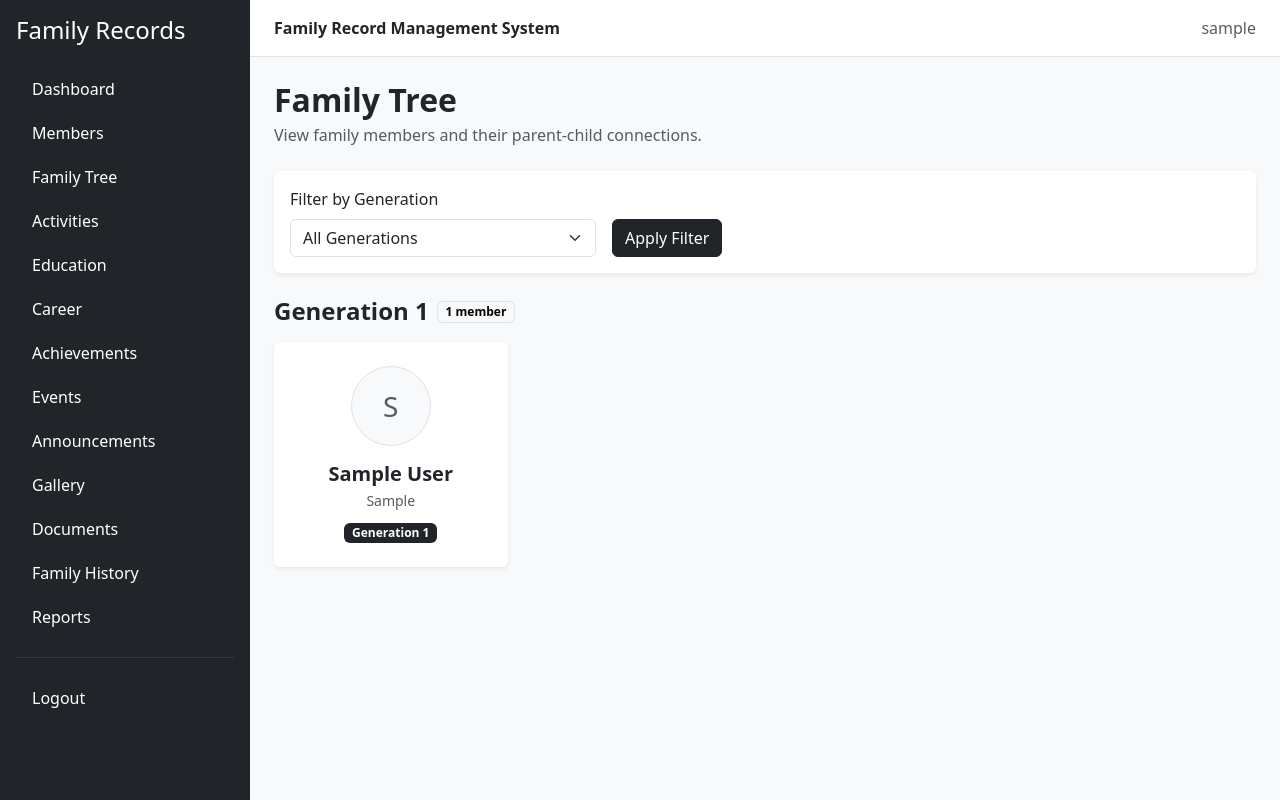
After one commit to dineshsinghdhami/FRMS, a Flask app: page /admin/family-tree in a window 1280 px wide. The commit adds this page. Run offline with Flask 3, Linux system fonts and the light colour scheme; a user stored in the database is signed in; tables that the repository leaves empty hold one stand-in row (values such as "Sample post").

Commit message:
Add family tree and automatic generation tracking

```diff
--- a/app/routes/admin.py
+++ b/app/routes/admin.py
@@ -33,12 +33,12 @@ def get_reverse_relationship(
         return "Son"
 
     if relationship_type == "Son":
-        if related_member.gender == "Female":
+        if member.gender == "Female":
             return "Mother"
         return "Father"
 
     if relationship_type == "Daughter":
-        if related_member.gender == "Female":
+        if member.gender == "Female":
             return "Mother"
         return "Father"
 
@@ -68,7 +68,7 @@ def get_reverse_relationship(
         return "Grandchild"
 
     if relationship_type == "Grandchild":
-        if related_member.gender == "Female":
+        if member.gender == "Female":
             return "Grandmother"
         return "Grandfather"
 
@@ -76,6 +76,69 @@ def get_reverse_relationship(
         return "Cousin"
 
     return None
+
+
+def assign_generation_from_relationship(
+    member,
+    related_member,
+    relationship_type
+):
+    if member.generation is not None and related_member.generation is not None:
+        return False
+
+    if relationship_type in ["Father", "Mother"]:
+        if member.generation is None and related_member.generation is not None:
+            member.generation = related_member.generation - 1
+            return True
+
+        if member.generation is not None and related_member.generation is None:
+            related_member.generation = member.generation + 1
+            return True
+
+    if relationship_type in ["Son", "Daughter"]:
+        if member.generation is None and related_member.generation is not None:
+            member.generation = related_member.generation + 1
+            return True
+
+        if member.generation is not None and related_member.generation is None:
+            related_member.generation = member.generation - 1
+            return True
+
+    if relationship_type in ["Grandfather", "Grandmother"]:
+        if member.generation is None and related_member.generation is not None:
+            member.generation = related_member.generation - 2
+            return True
+
+        if member.generation is not None and related_member.generation is None:
+            related_member.generation = member.generation + 2
+            return True
+
+    if relationship_type == "Grandchild":
+        if member.generation is None and related_member.generation is not None:
+            member.generation = related_member.generation + 2
+            return True
+
+        if member.generation is not None and related_member.generation is None:
+            related_member.generation = member.generation - 2
+            return True
+
+    if relationship_type in [
+        "Husband",
+        "Wife",
+        "Spouse",
+        "Brother",
+        "Sister",
+        "Cousin"
+    ]:
+        if member.generation is None and related_member.generation is not None:
+            member.generation = related_member.generation
+            return True
+
+        if member.generation is not None and related_member.generation is None:
+            related_member.generation = member.generation
+            return True
+
+    return False
 
 
 @admin_bp.route("/dashboard")
@@ -127,6 +190,68 @@ def members():
     )
 
 
+@admin_bp.route("/family-tree")
+@login_required
+@admin_required
+def family_tree():
+    generation_filter = request.args.get(
+        "generation",
+        type=int
+    )
+
+    query = FamilyMember.query
+
+    if generation_filter:
+        query = query.filter_by(
+            generation=generation_filter
+        )
+
+    family_members = query.order_by(
+        FamilyMember.generation.asc().nullslast(),
+        FamilyMember.full_name.asc()
+    ).all()
+
+    generations = [
+        generation[0]
+        for generation in db.session.query(
+            FamilyMember.generation
+        )
+        .filter(
+            FamilyMember.generation.isnot(None)
+        )
+        .distinct()
+        .order_by(
+            FamilyMember.generation.asc()
+        )
+        .all()
+    ]
+
+    parent_child_relationships = Relationship.query.filter(
+        Relationship.relationship_type.in_(
+            ["Father", "Mother"]
+        )
+    ).all()
+
+    tree_connections = []
+
+    for relationship in parent_child_relationships:
+        tree_connections.append(
+            {
+                "parent": relationship.member,
+                "child": relationship.related_member,
+                "relationship_type": relationship.relationship_type
+            }
+        )
+
+    return render_template(
+        "admin/family_tree.html",
+        family_members=family_members,
+        generations=generations,
+        generation_filter=generation_filter,
+        tree_connections=tree_connections
+    )
+
+
 @admin_bp.route("/members/add", methods=["GET", "POST"])
 @login_required
 @admin_required
@@ -169,10 +294,16 @@ def add_member():
         db.session.add(member)
         db.session.commit()
 
-        flash("Family member added successfully.", "success")
+        flash(
+            "Family member added successfully.",
+            "success"
+        )
 
         return redirect(
-            url_for("admin.member_detail", member_id=member.id)
+            url_for(
+                "admin.member_detail",
+                member_id=member.id
+            )
         )
 
     return render_template(
@@ -181,7 +312,10 @@ def add_member():
     )
 
 
-@admin_bp.route("/members/<int:member_id>", methods=["GET", "POST"])
+@admin_bp.route(
+    "/members/<int:member_id>",
+    methods=["GET", "POST"]
+)
 @login_required
 @admin_required
 def member_detail(member_id):
@@ -191,10 +325,15 @@ def member_detail(member_id):
 
     available_members = FamilyMember.query.filter(
         FamilyMember.id != member.id
-    ).order_by(FamilyMember.full_name.asc()).all()
+    ).order_by(
+        FamilyMember.full_name.asc()
+    ).all()
 
     relationship_form.related_member_id.choices = [
-        (family_member.id, family_member.full_name)
+        (
+            family_member.id,
+            family_member.full_name
+        )
         for family_member in available_members
     ]
 
@@ -218,7 +357,10 @@ def member_detail(member_id):
             )
 
             return redirect(
-                url_for("admin.member_detail", member_id=member.id)
+                url_for(
+                    "admin.member_detail",
+                    member_id=member.id
+                )
             )
 
         relationship = Relationship(
@@ -251,20 +393,37 @@ def member_detail(member_id):
 
                 db.session.add(reverse_relationship)
 
+        generation_updated = assign_generation_from_relationship(
+            member,
+            related_member,
+            relationship_type
+        )
+
         db.session.commit()
 
-        flash(
-            "Relationship added successfully.",
-            "success"
-        )
+        if generation_updated:
+            flash(
+                "Relationship added and generation assigned automatically.",
+                "success"
+            )
+        else:
+            flash(
+                "Relationship added successfully.",
+                "success"
+            )
 
         return redirect(
-            url_for("admin.member_detail", member_id=member.id)
+            url_for(
+                "admin.member_detail",
+                member_id=member.id
+            )
         )
 
     relationships = Relationship.query.filter_by(
         member_id=member.id
-    ).order_by(Relationship.created_at.desc()).all()
+    ).order_by(
+        Relationship.created_at.desc()
+    ).all()
 
     return render_template(
         "admin/member_detail.html",
@@ -290,38 +449,49 @@ def edit_member(member_id):
         member.date_of_birth = form.date_of_birth.data
         member.gender = form.gender.data or None
         member.blood_group = form.blood_group.data or None
+
         member.phone = (
             form.phone.data.strip()
             if form.phone.data
             else None
         )
+
         member.email = (
             form.email.data.strip()
             if form.email.data
             else None
         )
+
         member.permanent_address = (
             form.permanent_address.data.strip()
             if form.permanent_address.data
             else None
         )
+
         member.current_address = (
             form.current_address.data.strip()
             if form.current_address.data
             else None
         )
+
         member.occupation = (
             form.occupation.data.strip()
             if form.occupation.data
             else None
         )
-        member.marital_status = form.marital_status.data or None
+
+        member.marital_status = (
+            form.marital_status.data or None
+        )
+
         member.emergency_contact = (
             form.emergency_contact.data.strip()
             if form.emergency_contact.data
             else None
         )
+
         member.generation = form.generation.data
+
         member.bio = (
             form.bio.data.strip()
             if form.bio.data
@@ -336,7 +506,10 @@ def edit_member(member_id):
         )
 
         return redirect(
-            url_for("admin.member_detail", member_id=member.id)
+            url_for(
+                "admin.member_detail",
+                member_id=member.id
+            )
         )
 
     return render_template(
@@ -363,7 +536,10 @@ def delete_member(member_id):
         )
 
         return redirect(
-            url_for("admin.member_detail", member_id=member.id)
+            url_for(
+                "admin.member_detail",
+                member_id=member.id
+            )
         )
 
     Relationship.query.filter(
--- a/app/templates/admin/base.html
+++ b/app/templates/admin/base.html
@@ -1,15 +1,26 @@
 <!DOCTYPE html>
 <html lang="en">
+
 <head>
+
     <meta charset="UTF-8">
-    <meta name="viewport" content="width=device-width, initial-scale=1.0">
 
-    <title>{% block title %}Admin | Family Record Management System{% endblock %}</title>
+    <meta
+        name="viewport"
+        content="width=device-width, initial-scale=1.0"
+    >
+
+    <title>
+        {% block title %}
+        Admin | Family Record Management System
+        {% endblock %}
+    </title>
 
     <link
         href="https://cdn.jsdelivr.net/npm/bootstrap@5.3.8/dist/css/bootstrap.min.css"
         rel="stylesheet"
     >
+
 </head>
 
 <body class="bg-light">
@@ -20,6 +31,7 @@
             class="bg-dark text-white p-3"
             style="width: 250px;"
         >
+
             <h4 class="mb-4">
                 Family Records
             </h4>
@@ -34,14 +46,14 @@
                 </a>
 
                 <a
-    href="{{ url_for('admin.members') }}"
-    class="nav-link text-white"
->
-    Members
-</a>
+                    href="{{ url_for('admin.members') }}"
+                    class="nav-link text-white"
+                >
+                    Members
+                </a>
 
                 <a
-                    href="#"
+                    href="{{ url_for('admin.family_tree') }}"
                     class="nav-link text-white"
                 >
                     Family Tree
@@ -127,6 +139,7 @@
                 </a>
 
             </nav>
+
         </aside>
 
         <main class="flex-grow-1">
@@ -134,36 +147,49 @@
             <div
                 class="bg-white border-bottom px-4 py-3 d-flex justify-content-between align-items-center"
             >
+
                 <div>
+
                     <strong>
                         Family Record Management System
                     </strong>
+
                 </div>
 
                 <div class="text-muted">
                     {{ current_user.username }}
                 </div>
+
             </div>
 
             <div class="p-4">
 
                 {% with messages = get_flashed_messages(with_categories=true) %}
+
                     {% if messages %}
+
                         {% for category, message in messages %}
+
                             <div
                                 class="alert alert-{{ category }} alert-dismissible fade show"
                                 role="alert"
                             >
+
                                 {{ message }}
 
                                 <button
                                     type="button"
                                     class="btn-close"
                                     data-bs-dismiss="alert"
-                                ></button>
+                                >
+                                </button>
+
                             </div>
+
                         {% endfor %}
+
                     {% endif %}
+
                 {% endwith %}
 
                 {% block content %}
@@ -176,8 +202,10 @@
     </div>
 
     <script
-        src="https://cdn.jsdelivr.net/npm/bootstrap@5.3.8/dist/js/bootstrap.bundle.min.js">
+        src="https://cdn.jsdelivr.net/npm/bootstrap@5.3.8/dist/js/bootstrap.bundle.min.js"
+    >
     </script>
 
 </body>
+
 </html>
--- /dev/null
+++ b/app/templates/admin/family_tree.html
@@ -0,0 +1,349 @@
+{% extends "admin/base.html" %}
+
+{% block title %}
+Family Tree | Family Record Management System
+{% endblock %}
+
+{% block content %}
+
+<div class="mb-4">
+
+    <h2 class="fw-bold mb-1">
+        Family Tree
+    </h2>
+
+    <p class="text-muted mb-0">
+        View family members and their parent-child connections.
+    </p>
+
+</div>
+
+<div class="card border-0 shadow-sm mb-4">
+
+    <div class="card-body">
+
+        <form method="GET">
+
+            <div class="row g-3 align-items-end">
+
+                <div class="col-md-4">
+
+                    <label class="form-label">
+                        Filter by Generation
+                    </label>
+
+                    <select
+                        name="generation"
+                        class="form-select"
+                    >
+
+                        <option value="">
+                            All Generations
+                        </option>
+
+                        {% for generation in generations %}
+
+                            <option
+                                value="{{ generation }}"
+                                {% if generation_filter == generation %}
+                                    selected
+                                {% endif %}
+                            >
+                                Generation {{ generation }}
+                            </option>
+
+                        {% endfor %}
+
+                    </select>
+
+                </div>
+
+                <div class="col-md-auto">
+
+                    <button
+                        type="submit"
+                        class="btn btn-dark"
+                    >
+                        Apply Filter
+                    </button>
+
+                </div>
+
+                {% if generation_filter %}
+
+                    <div class="col-md-auto">
+
+                        <a
+                            href="{{ url_for('admin.family_tree') }}"
+                            class="btn btn-outline-secondary"
+                        >
+                            Clear
+                        </a>
+
+                    </div>
+
+                {% endif %}
+
+            </div>
+
+        </form>
+
+    </div>
+
+</div>
+
+{% if tree_connections and not generation_filter %}
+
+    <div class="card border-0 shadow-sm mb-5">
+
+        <div class="card-header bg-white py-3">
+
+            <h5 class="mb-0">
+                Parent-Child Connections
+            </h5>
+
+        </div>
+
+        <div class="card-body">
+
+            {% for connection in tree_connections %}
+
+                <div class="d-flex align-items-center flex-wrap gap-3 py-3">
+
+                    <a
+                        href="{{ url_for(
+                            'admin.member_detail',
+                            member_id=connection.parent.id
+                        ) }}"
+                        class="text-decoration-none"
+                    >
+
+                        <div class="border rounded p-3 text-center bg-light">
+                            <strong class="d-block text-dark">
+                                {{ connection.parent.full_name }}
+                            </strong>
+
+                            <small class="text-muted">
+                                {{ connection.relationship_type }}
+                            </small>
+                        </div>
+
+                    </a>
+
+                    <div class="text-muted fw-bold">
+                        →
+                    </div>
+
+                    <a
+                        href="{{ url_for(
+                            'admin.member_detail',
+                            member_id=connection.child.id
+                        ) }}"
+                        class="text-decoration-none"
+                    >
+
+                        <div class="border rounded p-3 text-center bg-light">
+                            <strong class="d-block text-dark">
+                                {{ connection.child.full_name }}
+                            </strong>
+
+                            <small class="text-muted">
+                                Child
+                            </small>
+                        </div>
+
+                    </a>
+
+                </div>
+
+            {% endfor %}
+
+        </div>
+
+    </div>
+
+{% endif %}
+
+{% if family_members %}
+
+    {% for generation in generations %}
+
+        {% set generation_members = family_members
+            | selectattr(
+                "generation",
+                "equalto",
+                generation
+            )
+            | list
+        %}
+
+        {% if generation_members %}
+
+            <div class="mb-5">
+
+                <div class="d-flex align-items-center mb-3">
+
+                    <h4 class="fw-bold mb-0">
+                        Generation {{ generation }}
+                    </h4>
+
+                    <span class="badge text-bg-light border ms-2">
+                        {{ generation_members|length }}
+                        member{% if generation_members|length != 1 %}s{% endif %}
+                    </span>
+
+                </div>
+
+                <div class="row g-3">
+
+                    {% for member in generation_members %}
+
+                        <div class="col-12 col-md-6 col-xl-3">
+
+                            <a
+                                href="{{ url_for(
+                                    'admin.member_detail',
+                                    member_id=member.id
+                                ) }}"
+                                class="text-decoration-none text-dark"
+                            >
+
+                                <div class="card border-0 shadow-sm h-100">
+
+                                    <div class="card-body text-center p-4">
+
+                                        <div
+                                            class="rounded-circle bg-light border d-flex align-items-center justify-content-center mx-auto mb-3"
+                                            style="width: 80px; height: 80px;"
+                                        >
+
+                                            <span class="fs-3 text-muted">
+                                                {{ member.full_name[0] }}
+                                            </span>
+
+                                        </div>
+
+                                        <h5 class="fw-bold mb-1">
+                                            {{ member.full_name }}
+                                        </h5>
+
+                                        <p class="text-muted small mb-2">
+                                            {{ member.occupation or "No occupation added" }}
+                                        </p>
+
+                                        <span class="badge text-bg-dark">
+                                            Generation {{ member.generation }}
+                                        </span>
+
+                                    </div>
+
+                                </div>
+
+                            </a>
+
+                        </div>
+
+                    {% endfor %}
+
+                </div>
+
+            </div>
+
+        {% endif %}
+
+    {% endfor %}
+
+    {% set no_generation_members = family_members
+        | selectattr("generation", "equalto", none)
+        | list
+    %}
+
+    {% if no_generation_members and not generation_filter %}
+
+        <div class="mb-5">
+
+            <h4 class="fw-bold mb-3">
+                Generation Not Assigned
+            </h4>
+
+            <div class="row g-3">
+
+                {% for member in no_generation_members %}
+
+                    <div class="col-12 col-md-6 col-xl-3">
+
+                        <a
+                            href="{{ url_for(
+                                'admin.member_detail',
+                                member_id=member.id
+                            ) }}"
+                            class="text-decoration-none text-dark"
+                        >
+
+                            <div class="card border-0 shadow-sm h-100">
+
+                                <div class="card-body text-center p-4">
+
+                                    <div
+                                        class="rounded-circle bg-light border d-flex align-items-center justify-content-center mx-auto mb-3"
+                                        style="width: 80px; height: 80px;"
+                                    >
+
+                                        <span class="fs-3 text-muted">
+                                            {{ member.full_name[0] }}
+                                        </span>
+
+                                    </div>
+
+                                    <h5 class="fw-bold mb-1">
+                                        {{ member.full_name }}
+                                    </h5>
+
+                                    <p class="text-muted small mb-0">
+                                        {{ member.occupation or "No occupation added" }}
+                                    </p>
+
+                                </div>
+
+                            </div>
+
+                        </a>
+
+                    </div>
+
+                {% endfor %}
+
+            </div>
+
+        </div>
+
+    {% endif %}
+
+{% else %}
+
+    <div class="card border-0 shadow-sm">
+
+        <div class="card-body text-center p-5">
+
+            <h5>
+                No family members found
+            </h5>
+
+            <p class="text-muted">
+                Add family members to start building your family tree.
+            </p>
+
+            <a
+                href="{{ url_for('admin.add_member') }}"
+                class="btn btn-dark"
+            >
+                Add Family Member
+            </a>
+
+        </div>
+
+    </div>
+
+{% endif %}
+
+{% endblock %}
```
